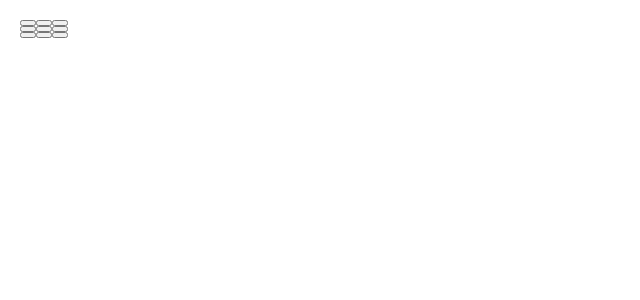
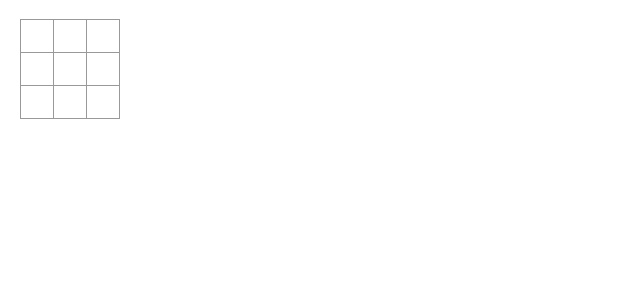
Before and after one commit to lucky9573/tic-toc-toe, a React (Create React App) app: page / in a window 1280 px wide. Shown: the top 300 px of the page, without its empty margins (0-640 px from the left). Built offline with nearby package versions, Linux system fonts and the light colour scheme.

Commit message:
Making interactive component

```diff
--- a/src/App.js
+++ b/src/App.js
@@ -1,14 +1,14 @@
-import { useState } from "react"
+import { useState } from "react";
 
 const Square = () => {
     const [value, setValue] = useState(null);
 
     function handleClick() {
-        setValue('X')
+        setValue('X');
     }
     return (
         <>
-            <button id="square" onClick={handleClick}>{value}</button>
+            <button className="square" onClick={handleClick}>{value}</button>
         </>
     )
 }
@@ -32,7 +32,7 @@ function Board() {
                 <Square value="9" />
             </div>
         </>
-    )
+    );
 }
 
 const App = Board
```
